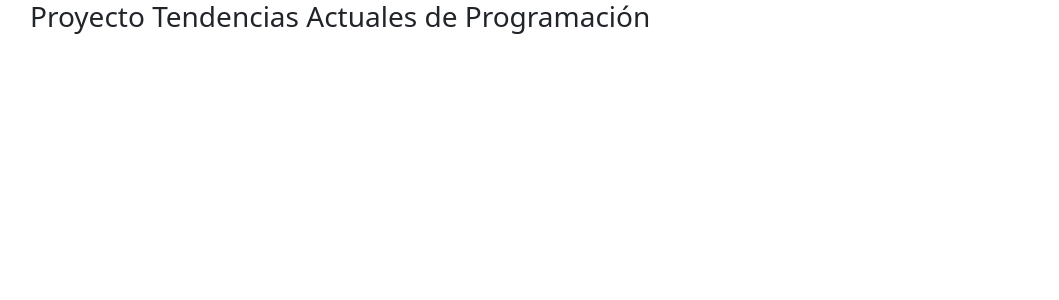
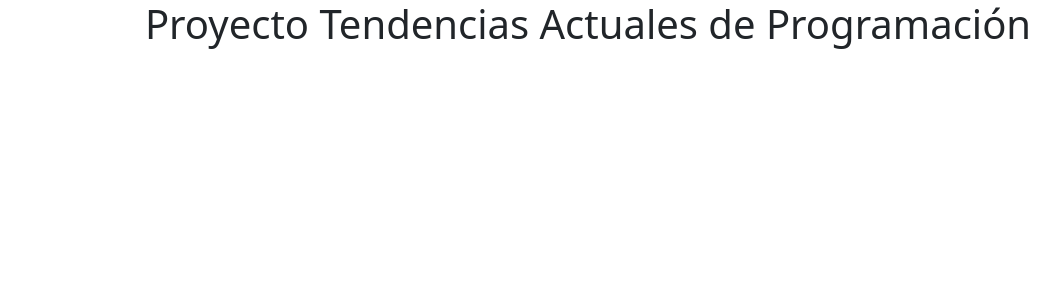
Before and after one commit to kevin-a1/Call-Center, an Angular app: page / in a window 1280 px wide. Shown: the top 300 px of the page, without its empty margins (52-1111 px from the left). Built offline with nearby package versions, Linux system fonts and the light colour scheme.

Commit message:
Prueba: Verificando acceso al proyecto

```diff
--- a/src/app/app.component.html
+++ b/src/app/app.component.html
@@ -1,5 +1,5 @@
 <div class="container">
-  <h3>Proyecto Tendencias Actuales de Programación</h3>
+    <h1 style="text-align: center;">Proyecto Tendencias Actuales de Programación</h1>
 </div>
 
 <router-outlet></router-outlet>
```
